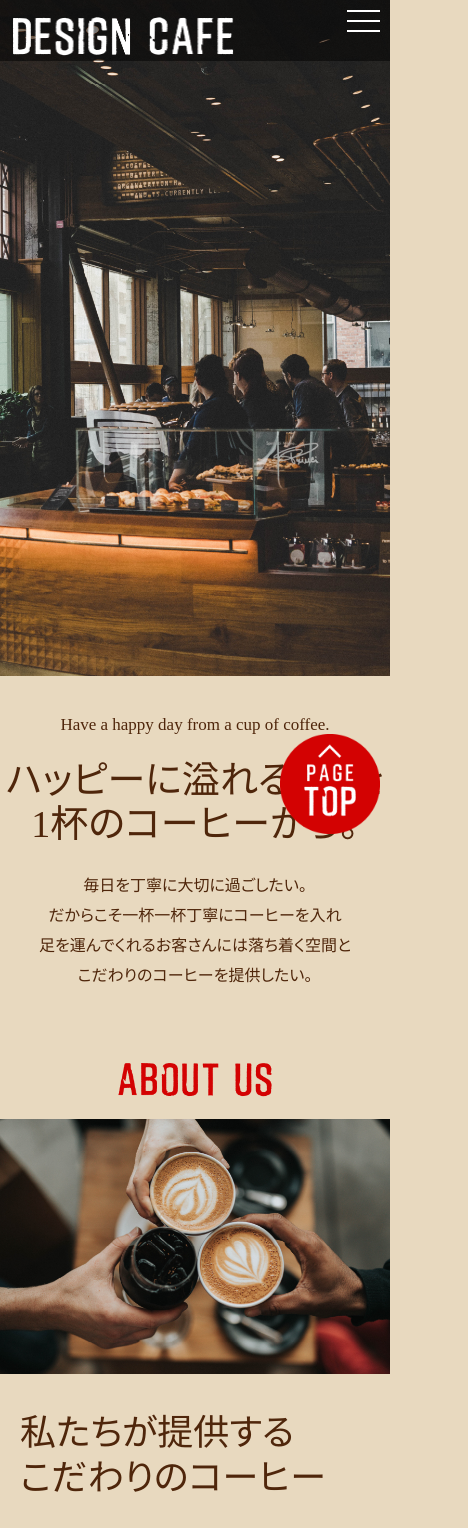
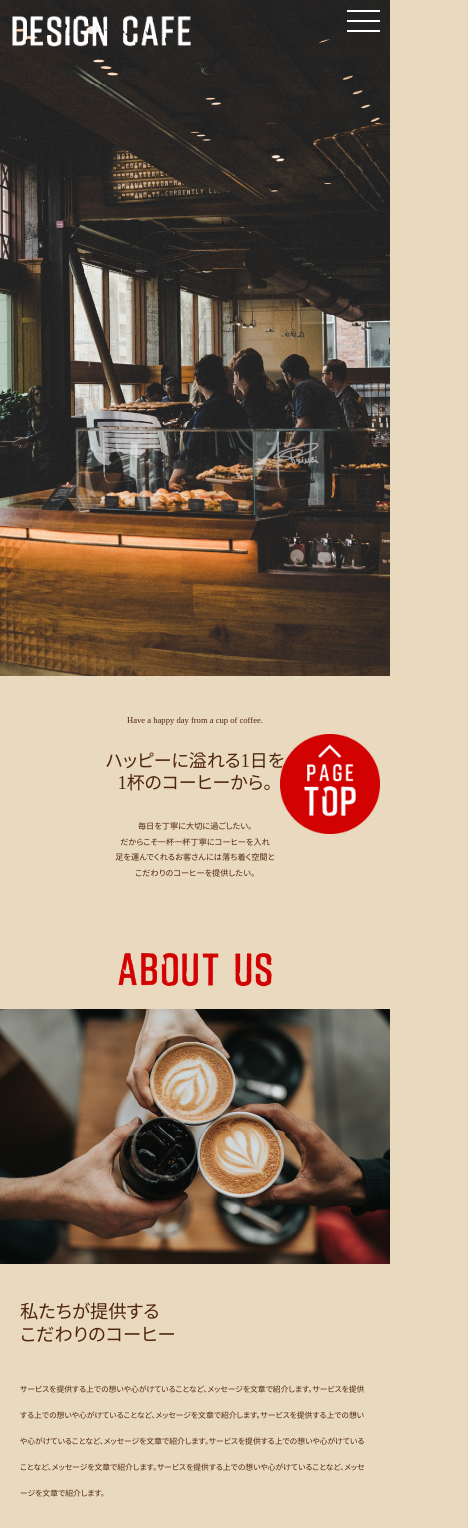
Before and after one commit to Mitsukito/dezasuta, a plain HTML site: page kadai4_higashi/index.html in a window 390 px wide. Shown: the top 1528 px of the page, 468 px wide, since content can reach past the window. Drawn offline with nearby package versions, Linux system fonts and the light colour scheme.

Commit message:
Re:kadai5_higashi

```diff
--- a/kadai4_higashi/css/stylesheet.css
+++ b/kadai4_higashi/css/stylesheet.css
@@ -24,6 +24,10 @@ dd {
         "ヒラギノ明朝 ProN W3", "Hiragino Mincho ProN", "HG明朝E", "ＭＳ Ｐ明朝",
         "ＭＳ 明朝", serif;
     font-feature-settings: "palt";
+}
+
+html {
+    scroll-behavior: smooth;
 }
 
 a {
@@ -64,7 +68,6 @@ body {
     left: 0;
     width: 100%;
     box-sizing: border-box;
-    background-color: rgb(0, 0, 0, 0.5);
 }
 
 h1 {
@@ -238,8 +241,7 @@ h2 img {
 }
 
 .event_list {
-    width: 100%;
-    border: 4px solid #4f260b;
+    border: 4px solid rgb(79, 38, 11);
     background-color: white;
     margin-bottom: 80px;
 }
@@ -434,25 +436,29 @@ footer > p {
         height: 45px;
     }
 
+    .header_wrap h1 img {
+        height: 41px;
+    }
+
     /* コンセプト箇所 */
     .about_wrap .lead {
         margin-top: 40px;
     }
 
     .about_wrap .lead .first_text {
-        font-size: 17px;
+        font-size: 2.2vw;
         margin-bottom: 25px;
     }
 
     .about_wrap .lead .second_text {
-        font-size: 38px;
-        line-height: 44px;
+        font-size: 4.6vw;
+        line-height: 5.7vw;
         margin-bottom: 25px;
     }
 
     .about_wrap .lead .third_text {
-        font-size: 16px;
-        line-height: 30px;
+        font-size: 2.1vw;
+        line-height: 4vw;
         margin-bottom: 65px;
     }
 
@@ -492,8 +498,12 @@ footer > p {
 
     .about_text .subtitle {
         margin: 37px 0px 30px 0px;
-        font-size: 36px;
-        line-height: 45px;
+        font-size: 4.7vw;
+        line-height: 5.9vw;
+    }
+
+    .about_text .main_text {
+        font-size: 2vw;
     }
 
     /* メニュー箇所 */
@@ -503,14 +513,20 @@ footer > p {
 
     .menu_container {
         display: block;
+        margin-bottom: 95px;
     }
 
     .menu_container .menu_box {
-        width: 300px;
+        width: 100%;
         margin: 0px auto 60px;
     }
 
+    .menu_container .menu_box p img {
+        width: 100%;
+    }
+
     /* ギャラリー箇所 */
+
     .gallery ul li {
         display: none;
     }
@@ -522,6 +538,10 @@ footer > p {
 
     .gallery ul {
         margin-bottom: 35px;
+    }
+
+    .gallery ul li img {
+        width: 100%;
     }
 
     /* イベント箇所 */
@@ -537,8 +557,13 @@ footer > p {
     }
 
     .event_list ul li {
-        display: inline-block;
+        display: block;
         padding: 0px 27px;
+        font-size: 16px;
+    }
+
+    .event_list ul {
+        display: block;
     }
 
     .event_list {
--- a/kadai4_higashi/index.html
+++ b/kadai4_higashi/index.html
@@ -198,6 +198,20 @@
                     $(this).toggleClass("open");
                 });
             });
+
+            var mvh = $(".slider").height();
+
+            $(window).scroll(function () {
+                var top = $(window).scrollTop();
+                if (mvh < top) {
+                    $(".header_wrap").css(
+                        "background-color",
+                        "rgba(79,38,11,0.8)"
+                    );
+                } else {
+                    $(".header_wrap").css("background-color", "transparent");
+                }
+            });
         </script>
     </body>
 </html>
```
